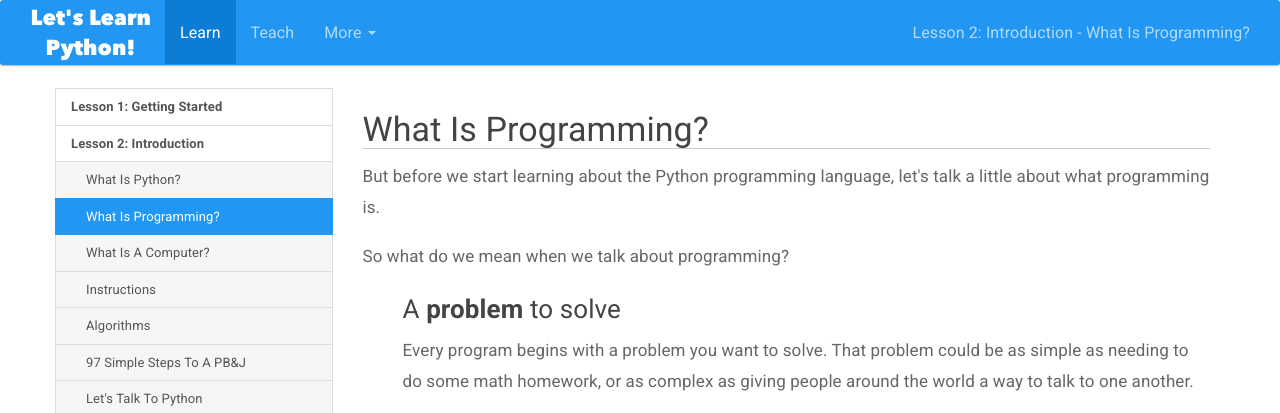
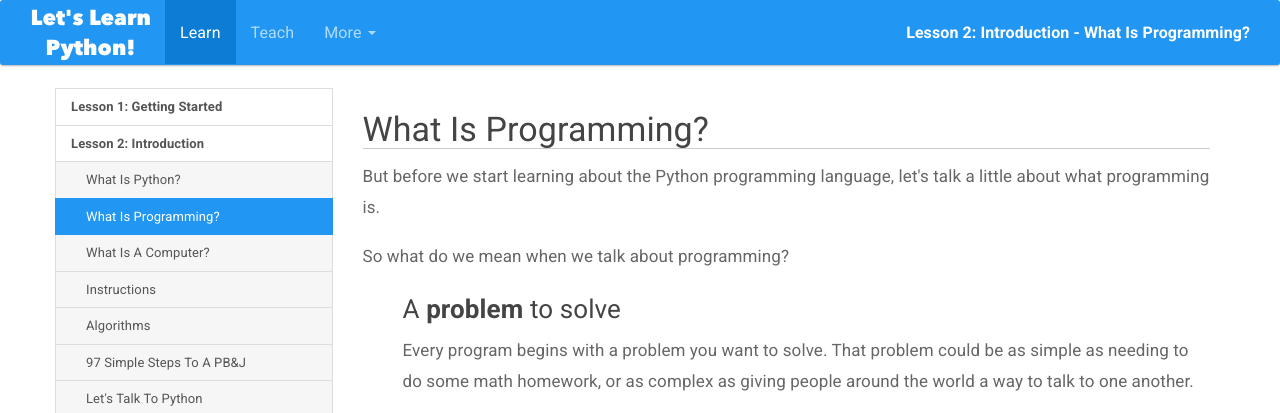
Before and after one commit to mechanicalgirl/pykids, a Django app: page /learn/lesson/2/step/2/ in a window 1280 px wide. Shown: the top 413 px of the page. Run offline with Django 3.2, Linux system fonts and the light colour scheme; data comes from the database, SQL or seed files in the repository; some libraries are stand-ins or nearby versions.

Commit message:
styling on top right nav labels

```diff
--- a/letslearnpython/lessons/templates/lessons/lessons_header.html
+++ b/letslearnpython/lessons/templates/lessons/lessons_header.html
@@ -29,9 +29,7 @@
 
         <ul class="nav navbar-nav navbar-right">
           {% if lesson %}
-            <li>
-              <a href="#">Lesson {{ lesson.number }}: {{ lesson.name }} - {{ step.step_name }}</a>
-            </li>
+            <p class="navbar-text yk-nav-label">Lesson {{ lesson.number }}: {{ lesson.name }} - {{ step.step_name }}</p>
           {% endif %}
         </ul>
 
--- a/letslearnpython/letslearnpython/static/letslearnpython/css/custom.css
+++ b/letslearnpython/letslearnpython/static/letslearnpython/css/custom.css
@@ -106,3 +106,9 @@ ul.prompt li:before {
   content: '>>> ';
   color: red;
 }
+
+p.navbar-text.yk-nav-label {
+  font-weight: bold;
+  color: #fff;
+  line-height: 24px;
+}
--- a/letslearnpython/teaching/templates/teaching/teach_header.html
+++ b/letslearnpython/teaching/templates/teaching/teach_header.html
@@ -29,9 +29,7 @@
 
         <ul class="nav navbar-nav navbar-right">
           {% if step %}
-            <li>
-              <a href="#">{{ step.step_name }}</a>
-            </li>
+            <p class="navbar-text yk-nav-label">{{ step.step_name }}</p>
           {% endif %}
         </ul>
 
```
